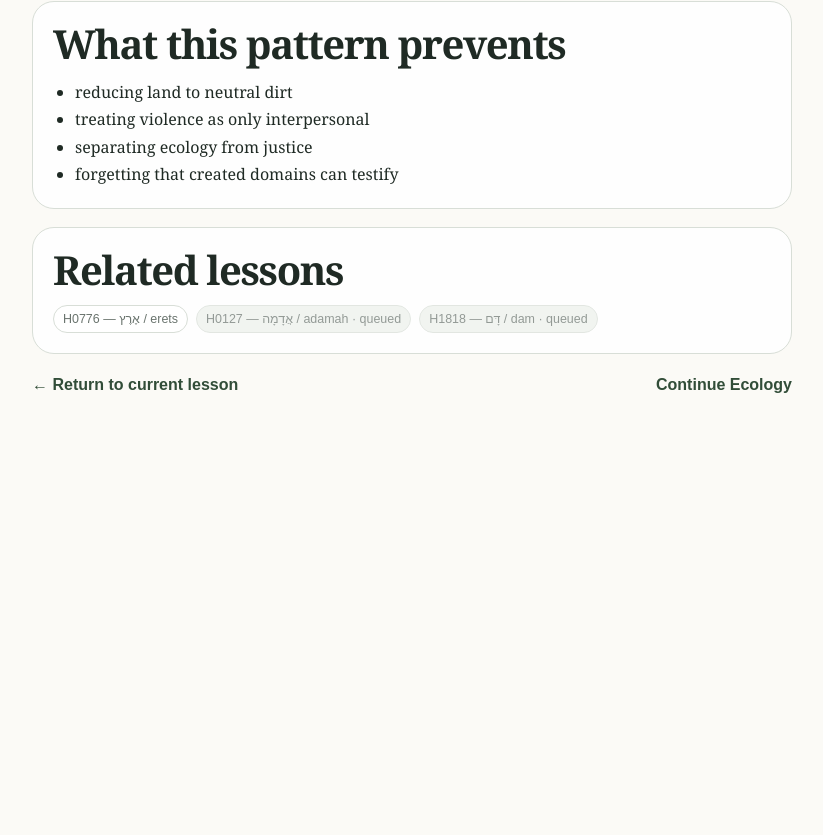
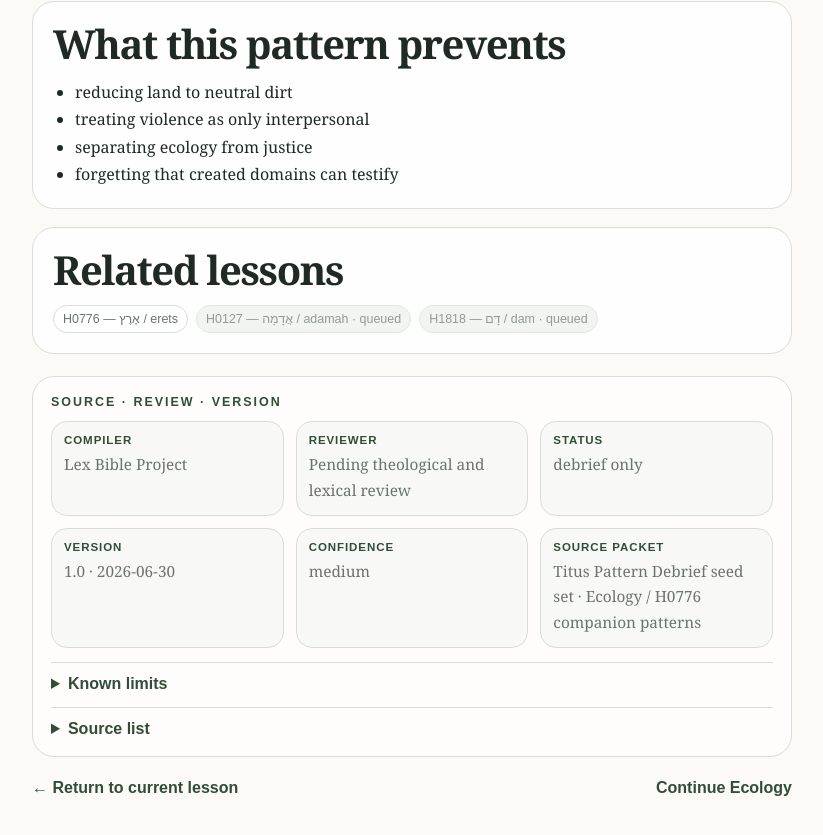
Before and after one commit to optical-lift/titus, a Next.js app: page /patterns/bloodguilt in a window 1280 px wide. Shown: the part 611-1446 px from the top of the page, without its empty margins (228-1051 px from the left). Before the commit the page ends 1069 px from the top, so only its background shows below. Built offline with nearby package versions, Linux system fonts and the light colour scheme.

Commit message:
Add public node source review metadata

```diff
--- a/app/globals.css
+++ b/app/globals.css
@@ -526,3 +526,59 @@ p {
     width: 100%;
   }
 }
+
+.meta-card {
+  border: 1px solid var(--line);
+  border-radius: 22px;
+  background: rgba(255, 255, 255, 0.72);
+  margin-top: 22px;
+  padding: 18px;
+}
+
+.meta-grid {
+  display: grid;
+  grid-template-columns: repeat(auto-fit, minmax(210px, 1fr));
+  gap: 12px;
+  margin-top: 12px;
+}
+
+.meta-grid > div {
+  border: 1px solid var(--line);
+  border-radius: 16px;
+  background: rgba(247, 248, 244, 0.7);
+  padding: 12px;
+}
+
+.meta-label {
+  display: block;
+  color: var(--accent-dark);
+  font-family: Arial, sans-serif;
+  font-size: 0.72rem;
+  font-weight: 900;
+  letter-spacing: 0.08em;
+  text-transform: uppercase;
+}
+
+.meta-grid p {
+  margin: 6px 0 0;
+  color: var(--muted);
+  font-size: 0.96rem;
+}
+
+.meta-details {
+  border-top: 1px solid var(--line);
+  margin-top: 14px;
+  padding-top: 12px;
+}
+
+.meta-details summary {
+  cursor: pointer;
+  color: var(--accent-dark);
+  font-family: Arial, sans-serif;
+  font-weight: 900;
+}
+
+.meta-details ul {
+  margin-bottom: 0;
+  line-height: 1.7;
+}
--- a/app/lessons/[lessonSlug]/page.tsx
+++ b/app/lessons/[lessonSlug]/page.tsx
@@ -1,6 +1,7 @@
 import Link from "next/link";
 import { notFound, redirect } from "next/navigation";
 import LessonDrawerStack from "@/components/titus/LessonDrawerStack";
+import PublicNodeMetaCard from "@/components/titus/PublicNodeMetaCard";
 import { getLesson } from "@/data/titus/lessons";
 
 export default async function LessonPage({
@@ -51,6 +52,8 @@ export default async function LessonPage({
         drawers={lesson.drawers}
       />
 
+      <PublicNodeMetaCard meta={lesson.publicNodeMeta} />
+
       <nav className="footer-nav">
         <Link className="small-link" href={`/courses/${lesson.courseSlug}`}>
           ← Return to Ecology
--- a/app/patterns/[patternSlug]/page.tsx
+++ b/app/patterns/[patternSlug]/page.tsx
@@ -1,5 +1,6 @@
 import Link from "next/link";
 import { notFound } from "next/navigation";
+import PublicNodeMetaCard from "@/components/titus/PublicNodeMetaCard";
 import { getPatternDebrief } from "@/data/titus/pattern-debriefs";
 
 export default async function PatternDebriefPage({
@@ -71,6 +72,8 @@ export default async function PatternDebriefPage({
         </div>
       </section>
 
+      <PublicNodeMetaCard meta={pattern.publicNodeMeta} />
+
       <nav className="footer-nav">
         <Link className="small-link" href={returnHref}>
           ← Return to current lesson
--- /dev/null
+++ b/components/titus/PublicNodeMetaCard.tsx
@@ -0,0 +1,56 @@
+import type { PublicNodeMeta } from "@/data/titus/public-node-meta";
+
+export default function PublicNodeMetaCard({ meta }: { meta: PublicNodeMeta }) {
+  return (
+    <section className="meta-card" aria-label="Source review and version metadata">
+      <div className="kicker">Source · Review · Version</div>
+
+      <div className="meta-grid">
+        <div>
+          <span className="meta-label">Compiler</span>
+          <p>{meta.compiler}</p>
+        </div>
+        <div>
+          <span className="meta-label">Reviewer</span>
+          <p>{meta.reviewer}</p>
+        </div>
+        <div>
+          <span className="meta-label">Status</span>
+          <p>{meta.status.replaceAll("_", " ")}</p>
+        </div>
+        <div>
+          <span className="meta-label">Version</span>
+          <p>
+            {meta.version} · {meta.lastUpdated}
+          </p>
+        </div>
+        <div>
+          <span className="meta-label">Confidence</span>
+          <p>{meta.confidence}</p>
+        </div>
+        <div>
+          <span className="meta-label">Source Packet</span>
+          <p>{meta.sourcePacket}</p>
+        </div>
+      </div>
+
+      <details className="meta-details">
+        <summary>Known limits</summary>
+        <ul>
+          {meta.knownLimits.map((limit) => (
+            <li key={limit}>{limit}</li>
+          ))}
+        </ul>
+      </details>
+
+      <details className="meta-details">
+        <summary>Source list</summary>
+        <ul>
+          {meta.sourceList.map((source) => (
+            <li key={source}>{source}</li>
+          ))}
+        </ul>
+      </details>
+    </section>
+  );
+}
--- a/data/titus/pattern-debriefs.ts
+++ b/data/titus/pattern-debriefs.ts
@@ -1,3 +1,5 @@
+import type { PublicNodeMeta } from "@/data/titus/public-node-meta";
+
 export type PatternDebrief = {
   slug: string;
   title: string;
@@ -11,6 +13,7 @@ export type PatternDebrief = {
     href?: string;
     status: "published" | "queued" | "course";
   }[];
+  publicNodeMeta: PublicNodeMeta;
 };
 
 export const patternDebriefs: PatternDebrief[] = [
@@ -44,6 +47,25 @@ export const patternDebriefs: PatternDebrief[] = [
         status: "queued",
       },
     ],
+    publicNodeMeta: {
+      compiler: "Lex Bible Project",
+      reviewer: "Pending theological and lexical review",
+      sourcePacket: "Titus Pattern Debrief seed set · Ecology / H0776 companion patterns",
+      status: "debrief_only",
+      version: "1.0",
+      lastUpdated: "2026-06-30",
+      confidence: "medium",
+      knownLimits: [
+        "This is a debrief-only node, not a full word lesson.",
+        "The companion pattern is public-safe but still needs a full canon chain before being treated as a published lesson.",
+        "Related queued lessons are named for orientation and should not be treated as completed Titus content."
+      ],
+      sourceList: [
+        "Titus H0776 / erets lesson",
+        "Ecology course companion pattern list",
+        "Lex Project governing method documents"
+      ],
+    },
   },
   {
     slug: "inheritance",
@@ -76,6 +98,25 @@ export const patternDebriefs: PatternDebrief[] = [
         status: "course",
       },
     ],
+    publicNodeMeta: {
+      compiler: "Lex Bible Project",
+      reviewer: "Pending theological and lexical review",
+      sourcePacket: "Titus Pattern Debrief seed set · Ecology / H0776 companion patterns",
+      status: "debrief_only",
+      version: "1.0",
+      lastUpdated: "2026-06-30",
+      confidence: "medium",
+      knownLimits: [
+        "This is a debrief-only node, not a full word lesson.",
+        "The companion pattern is public-safe but still needs a full canon chain before being treated as a published lesson.",
+        "Related queued lessons are named for orientation and should not be treated as completed Titus content."
+      ],
+      sourceList: [
+        "Titus H0776 / erets lesson",
+        "Ecology course companion pattern list",
+        "Lex Project governing method documents"
+      ],
+    },
   },
   {
     slug: "rest-release",
@@ -107,6 +148,25 @@ export const patternDebriefs: PatternDebrief[] = [
         status: "queued",
       },
     ],
+    publicNodeMeta: {
+      compiler: "Lex Bible Project",
+      reviewer: "Pending theological and lexical review",
+      sourcePacket: "Titus Pattern Debrief seed set · Ecology / H0776 companion patterns",
+      status: "debrief_only",
+      version: "1.0",
+      lastUpdated: "2026-06-30",
+      confidence: "medium",
+      knownLimits: [
+        "This is a debrief-only node, not a full word lesson.",
+        "The companion pattern is public-safe but still needs a full canon chain before being treated as a published lesson.",
+        "Related queued lessons are named for orientation and should not be treated as completed Titus content."
+      ],
+      sourceList: [
+        "Titus H0776 / erets lesson",
+        "Ecology course companion pattern list",
+        "Lex Project governing method documents"
+      ],
+    },
   },
   {
     slug: "fruitfulness",
@@ -138,6 +198,25 @@ export const patternDebriefs: PatternDebrief[] = [
         status: "queued",
       },
     ],
+    publicNodeMeta: {
+      compiler: "Lex Bible Project",
+      reviewer: "Pending theological and lexical review",
+      sourcePacket: "Titus Pattern Debrief seed set · Ecology / H0776 companion patterns",
+      status: "debrief_only",
+      version: "1.0",
+      lastUpdated: "2026-06-30",
+      confidence: "medium",
+      knownLimits: [
+        "This is a debrief-only node, not a full word lesson.",
+        "The companion pattern is public-safe but still needs a full canon chain before being treated as a published lesson.",
+        "Related queued lessons are named for orientation and should not be treated as completed Titus content."
+      ],
+      sourceList: [
+        "Titus H0776 / erets lesson",
+        "Ecology course companion pattern list",
+        "Lex Project governing method documents"
+      ],
+    },
   },
 ];
 
--- /dev/null
+++ b/data/titus/public-node-meta.ts
@@ -0,0 +1,11 @@
+export type PublicNodeMeta = {
+  compiler: string;
+  reviewer: string;
+  sourcePacket: string;
+  status: "queued" | "debrief_only" | "beta" | "published" | "reviewed" | "revised" | "retired";
+  version: string;
+  lastUpdated: string;
+  confidence: "low" | "medium" | "high";
+  knownLimits: string[];
+  sourceList: string[];
+};
```
Also changed, not shown: data/titus/lessons.ts (+25 -0 lines).
